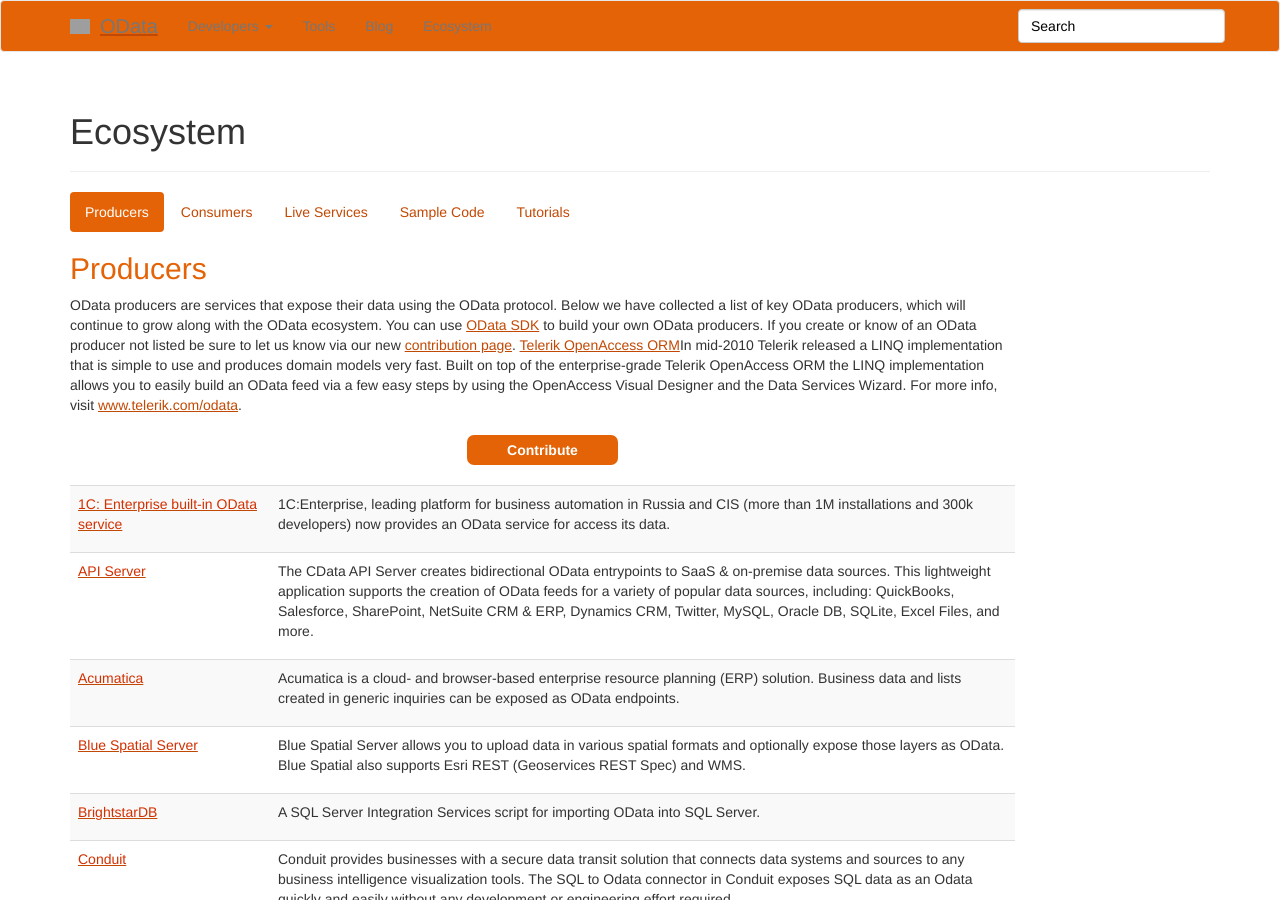
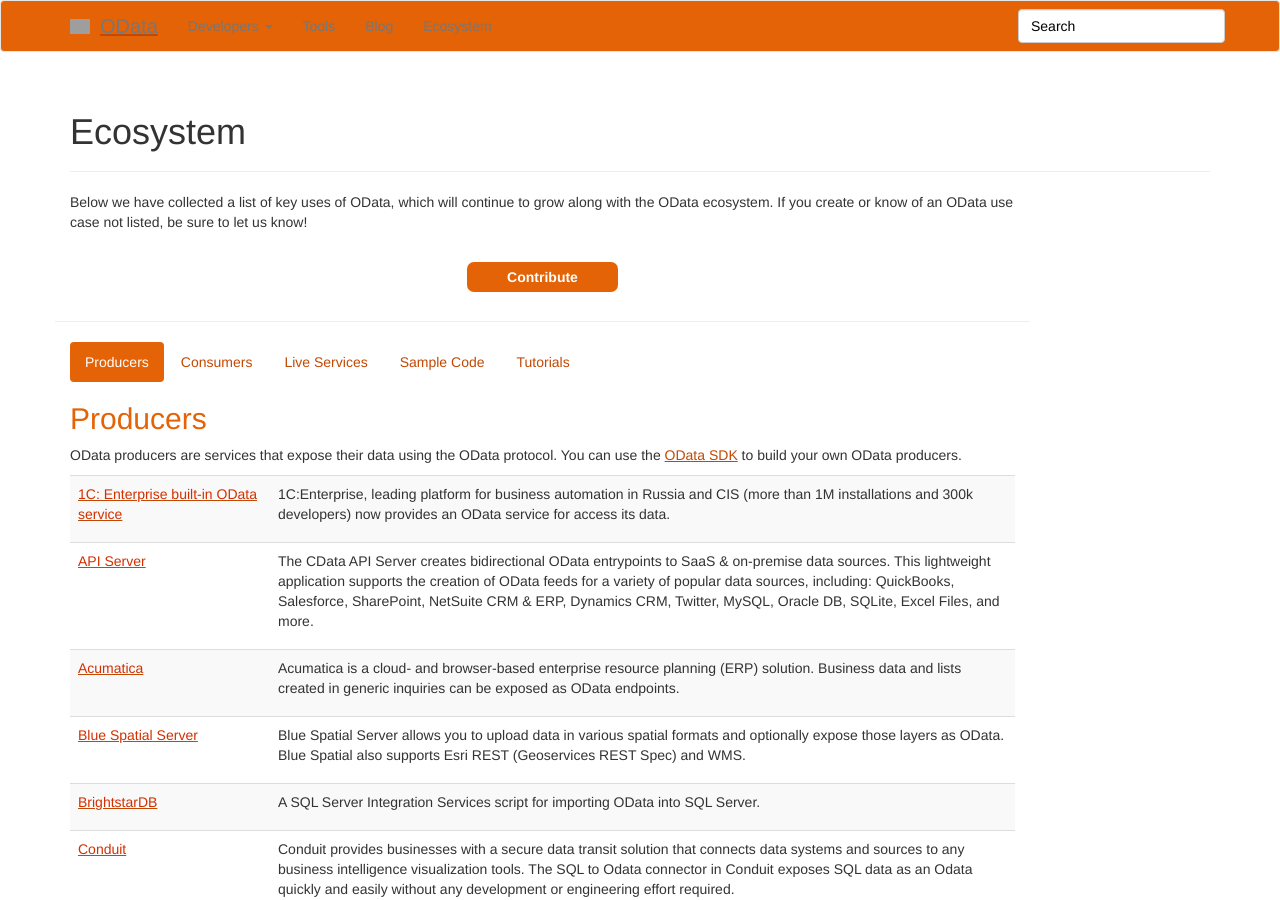
Before and after one commit to OData/odataorg.github.io, a Jekyll site: the page built from pages/ecosystem/ecosystem.html, in a window 1280 px wide and 900 px high. Built offline with Jekyll 4.4.1, drawn with Linux system fonts in a browser that asks for light colours; nearby versions of some CDN libraries; library files that are not in the unit come from our copies; a style sheet for code colours, icons or effects is not loaded.

Commit message:
updated descriptions and contribute button positioning

```diff
--- a/pages/ecosystem/ecosystem.html
+++ b/pages/ecosystem/ecosystem.html
@@ -5,6 +5,16 @@
 permalink: /ecosystem/
 ---
 <div class="row">
+<div class="col-md-10" style="padding-bottom:9px; margin:0 0 20px; border-bottom:1px solid #eeeeee">
+	<p>Below we have collected a list of key uses of OData, which will continue to grow along with the OData ecosystem. If you create or know of an OData use case not listed, be sure to let us know!</p>
+	<div style="display:flex; justify-content: center;">
+		<button class="big-action"
+				onclick="window.location.href = '/ecosystem-contributions/'"
+				style="margin-top:2rem; margin-bottom: 2rem;">
+			Contribute
+		</button>
+	</div>
+</div>
 <div class="col-md-10">
 <ul class="nav nav-pills">
 	<li class="active"><a href="#producers" data-toggle="pill">Producers</a></li>
@@ -18,15 +28,7 @@
 <div class="tab-content">
 	<div id="producers" class="tab-pane active">
 	<h2 id="producers_header">Producers</h2>
-	OData producers are services that expose their data using the OData protocol. Below we have collected a list of key OData producers, which will continue to grow along with the OData ecosystem. You can use <a href="https://www.odata.org/libraries">OData SDK</a> to build your own OData producers. If you create or know of an OData producer not listed be sure to let us know via our new <a href="https://www.odata.org/contribution">contribution page</a>.
-	<a href="https://www.telerik.com/products/orm.aspx">Telerik OpenAccess ORM</a>In mid-2010 Telerik released a LINQ implementation that is simple to use and produces domain models very fast. Built on top of the enterprise-grade Telerik OpenAccess ORM the LINQ implementation allows you to easily build an OData feed via a few easy steps by using the OpenAccess Visual Designer and the Data Services Wizard. For more info, visit <a href="https://www.telerik.com/odata">www.telerik.com/odata</a>.
-	<div style="display:flex; justify-content: center;">
-		<button class="big-action"
-				onclick="window.location.href = '/ecosystem-contributions/'"
-				style="margin-top:2rem; margin-bottom: 2rem;">
-			Contribute
-		</button>
-	</div>
+	<p>OData producers are services that expose their data using the OData protocol. You can use the <a href="https://www.odata.org/libraries">OData SDK</a> to build your own OData producers.</p></p>
 	<table class="table table-striped table-hover" aria-describedby="producers_header">
 	<caption class="sr-only">Producers</caption>
 	<tbody>
@@ -62,14 +64,7 @@
 	</div>
 	<div id="consumers" class="tab-pane">
 	<h2 id="consumers_header">Consumers</h2>
-	OData consumers are simply applications that consume data exposed using the OData protocol. OData consumers can vary greatly in sophistication, from something as simple as your web browser all the way through to a custom application that takes advantage of all the features of the OData Protocol. Below we have collected a list of key OData consumers, which will continue to grow along with the OData ecosystem. Simply pick a consumer from the list below and point it at one of the live services. If you create or know of an OData consumer not listed be sure to let us know via our new <a href="https://www.odata.org/contribution">contribution page</a>.
-	<div style="display:flex; justify-content: center;">
-		<button class="big-action"
-				onclick="window.location.href = '/ecosystem-contributions/'"
-				style="margin-top:2rem; margin-bottom: 2rem;">
-			Contribute
-		</button>
-	</div>
+	<p>OData consumers are simply applications that consume data exposed using the OData protocol. OData consumers can vary greatly in sophistication, from something as simple as your web browser all the way through to a custom application that takes advantage of all the features of the OData Protocol. Simply pick a consumer from the list below and point it at one of the live services.</p>
 	<table class="table table-striped table-condensed table-hover" aria-describedby="consumers_header">
 	<caption class="sr-only">Consumers</caption>
 	<tbody>
@@ -105,13 +100,7 @@
 </div>
 <div id="liveservices" class="tab-pane">
 <h2 id="liveservices_header">Live Services</h2>
-<div style="display:flex; justify-content: center;">
-	<button class="big-action"
-			onclick="window.location.href = '/ecosystem-contributions/'"
-			style="margin-top:2rem; margin-bottom: 2rem;">
-		Contribute
-	</button>
-</div>
+<p>OData live services expose data to be consumed.</p>
 <table class="table table-striped table-condensed table-hover" aria-describedby="liveservices_header">
 <caption class="sr-only">Live Services</caption>
 <tbody>
@@ -147,14 +136,7 @@
 </div>
 <div id="sdk" class="tab-pane">
 <h2 id="sdk_header">OData SDK - Sample Code</h2>
-The OData SDK includes some sample code to show you how to do everything from create a general purpose OData Explorer to creating OData services and tests that verify that service is producing valid OData.
-<div style="display:flex; justify-content: center;">
-	<button class="big-action"
-			onclick="window.location.href = '/ecosystem-contributions/'"
-			style="margin-top:2rem; margin-bottom: 2rem;">
-		Contribute
-	</button>
-</div>
+<p>The OData SDK includes some sample code to show you how to do everything from create a general purpose OData Explorer to creating OData services and tests that verify that service is producing valid OData.</p>
 <table class="table table-striped table-condensed table-hover" aria-describedby="sdk_header">
 <caption class="sr-only">OData SDK Sample Code</caption>
 <tbody>
@@ -195,13 +177,7 @@
 </div>
 <div id="tutorials" class="tab-pane">
 <h2 id="tutorials_header">Tutorials</h2>
-<div style="display:flex; justify-content: center;">
-	<button class="big-action"
-			onclick="window.location.href = '/ecosystem-contributions/'"
-			style="margin-top:2rem; margin-bottom: 2rem;">
-		Contribute
-	</button>
-</div>
+<p>Find tutorials for guidance on building various applications of OData below.</p>
 <table class="table table-striped table-condensed table-hover" aria-describedby="tutorials_header">
 <caption class="sr-only">Tutorials</caption>
 <tbody>
```
